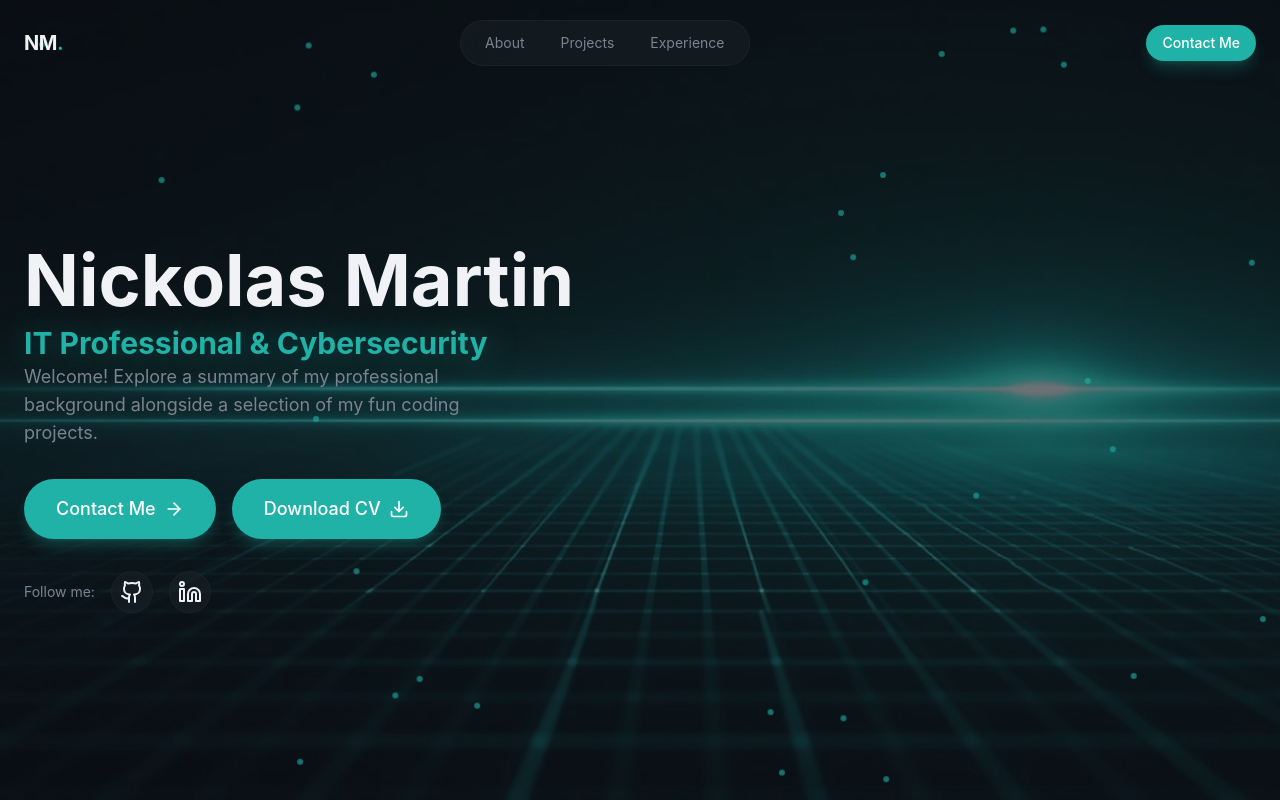
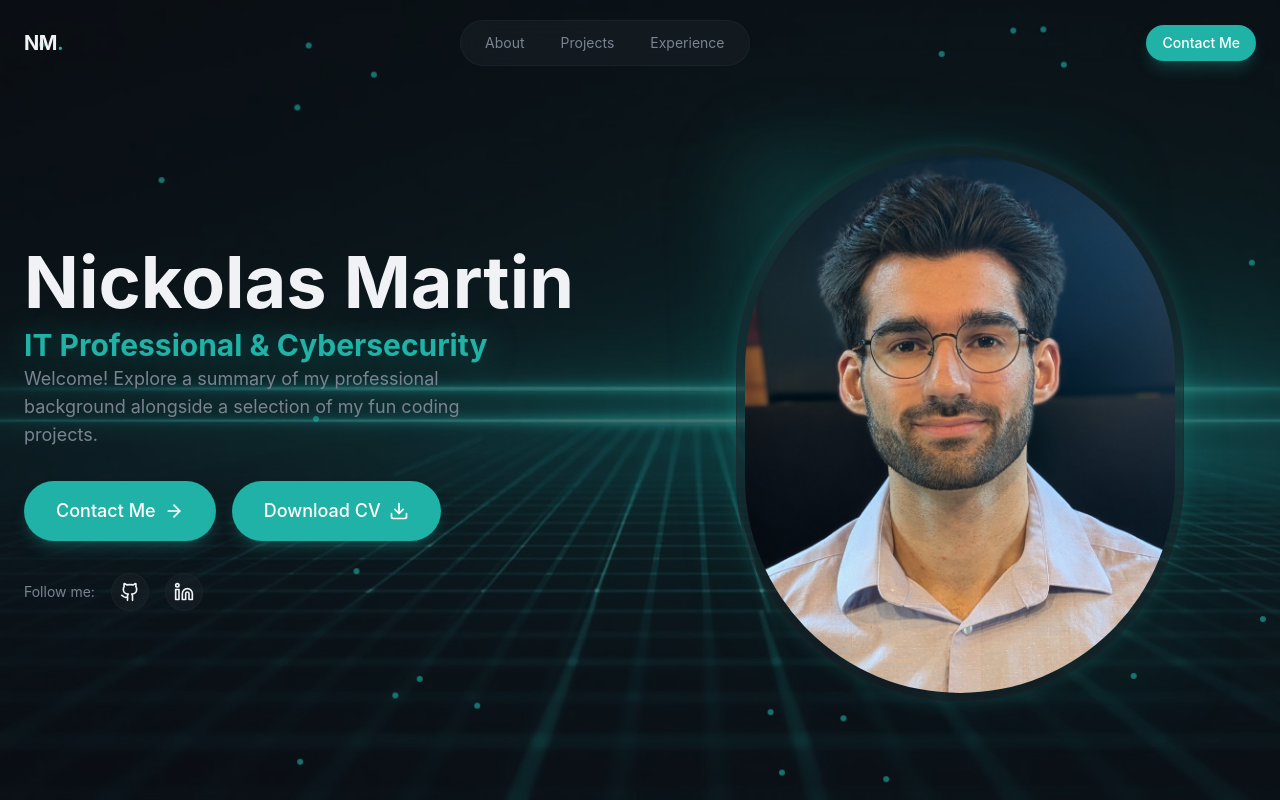
Before and after one commit to Nickolas-M/Portfolio-Website, a React (Vite) app in the folder Website/: page / in a window 1280 px wide. Built offline with nearby package versions, Linux system fonts and the light colour scheme.

Commit message:
Hero section Left & Right column complete.

```diff
--- a/Website/src/index.css
+++ b/Website/src/index.css
@@ -54,6 +54,11 @@
   .glow-text {
     text-shadow: 0 0 30px
       color-mix(in srgb, var(--color-primary) 50%, transparent);
+  }
+  .glow-border {
+    box-shadow: 0 0 20px
+        color-mix(in srgb, var(--color-primary) 20%, transparent),
+      inset 0 0 20px color-mix(in srgb, var(--color-primary) 5%, transparent)
   }
 }
 
--- a/Website/src/sections/Hero.jsx
+++ b/Website/src/sections/Hero.jsx
@@ -84,12 +84,30 @@ export const Hero = () => {
                                 href={social.href}
                                 className="p-2 rounded-full glass hover:bg-primary/10 hover:text-primary transition-all duration-300"
                             >
-                                {<social.icon classname="w-5 h-5"/>}
+                                {<social.icon className="w-5 h-5"/>}
                             </a>
                         ))}
                     </div>
                 </div>
                 {/* Right Column - Profile Image */}
+                <div className="relative animate-fade-in animation-delay-300">
+                    {/* Profile Image */}
+                    <div className="relative max-w-md mx-auto">
+                        <div
+                            className="absolute inset-0
+                            rounded-3xl bg-linear-to-br
+                            from-primary/30 via-transparent
+                            to-primary/10 blur-2xl animate-pulse"
+                        />
+                        <div className="relative glass rounded-full p-2 glow-border">
+                            <img
+                                src="/profile-photo.jpg"
+                                alt="Nickolas Martin"
+                                className="w-full aspect-4/5 object-cover rounded-full"
+                            />
+                        </div>
+                    </div>
+                </div>
             </div>
         </div>
     </section>
```
Also changed, not shown: Website/public/profile-photo.jpg.
